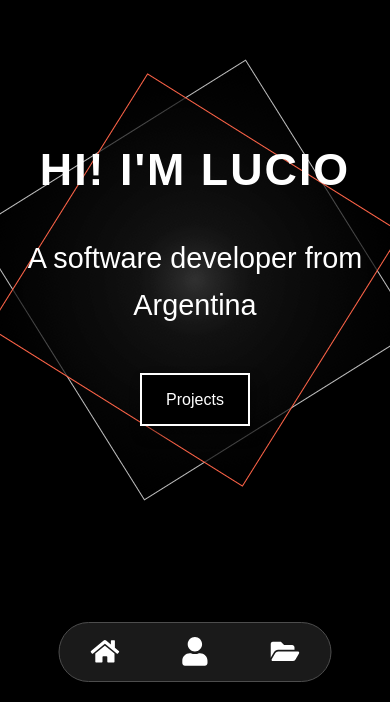
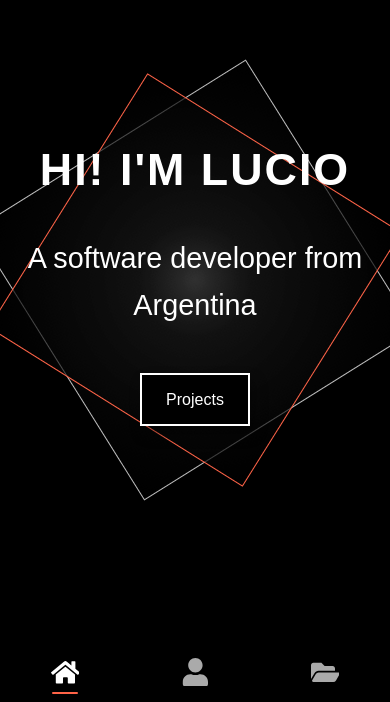
Before and after one commit to Lucio-Morales/portfolio, a React (Vite) app: page / in a window 390 px wide. Shown: the part 142-844 px from the top of the page. Built offline with nearby package versions, Linux system fonts and the light colour scheme.

Commit message:
modif en mobilenavbar

```diff
--- a/src/App.tsx
+++ b/src/App.tsx
@@ -2,8 +2,9 @@ import styled from 'styled-components';
 import GlobalStyles from './styled-components/GlobalStyles';
 import HeaderSection from './components/header';
 import MainSection from './components/main';
-import NavBar from './components/nav';
 import FooterSection from './components/footer';
+import useWindowWidth from './hooks/useWindowWidth';
+import MobileNavBar from './components/nav';
 
 const Layout = styled.div`
   display: grid;
@@ -11,12 +12,15 @@ const Layout = styled.div`
 `;
 
 function App() {
+  const windowWidth = useWindowWidth();
+  const isMobile = windowWidth < 768;
+
   return (
     <>
       <GlobalStyles />
       <Layout>
         <HeaderSection />
-        <NavBar />
+        {isMobile ? <MobileNavBar /> : <div>Desktop navbar</div>}
         <MainSection />
         <FooterSection />
       </Layout>
--- a/src/components/nav/index.tsx
+++ b/src/components/nav/index.tsx
@@ -1,34 +1,10 @@
-// import styled from 'styled-components';
-// import { FaHome, FaUser, FaFolderOpen } from 'react-icons/fa';
-
-// const Nav = styled.nav`
-//   display: flex;
-//   justify-content: space-around;
-//   align-items: center;
-//   position: fixed;
-//   bottom: 0;
-//   left: 0;
-//   width: 100%;
-//   height: 60px;
-//   background-color: #000000;
-//   color: white;
-//   z-index: 10000;
-
-//   a {
-//     padding: 10px 15px;
-//     color: white;
-//     text-decoration: none;
-//     font-size: 1.7rem;
-//     transition: color 0.3s ease, transform 0.3s ease;
-
-//     &:hover {
-//       transform: scale(1.2); /* Animación al hacer hover */
-//     }
-//   }
-// `;
-
 import styled from 'styled-components';
 import { FaHome, FaUser, FaFolderOpen } from 'react-icons/fa';
+import { useState } from 'react';
+
+interface ActiveProp {
+  active?: boolean;
+}
 
 const Nav = styled.nav`
   display: flex;
@@ -36,71 +12,76 @@ const Nav = styled.nav`
   align-items: center;
   padding-top: 8px;
   position: fixed;
-  bottom: 20px;
-  left: 50%;
-  transform: translateX(-50%);
-  width: 70%; /* Ancho en pantallas pequeñas */
+  bottom: 0;
+  left: 0;
+  width: 100%;
   height: 60px;
-  background-color: #1a1a1a;
-  border: 1px solid #4d4d4d;
-  border-radius: 30px;
-  color: white;
+  background-color: #000;
+  color: #fff;
   z-index: 100;
-  box-shadow: 0 4px 10px rgba(0, 0, 0, 0.3);
+`;
 
-  a {
-    padding: 0 15px;
-    color: white;
-    text-decoration: none;
-    font-size: 1.8rem;
-    line-height: 60px;
-    transition: color 0.3s ease, transform 0.3s ease;
+const IconWrapper = styled.a<ActiveProp>`
+  display: flex;
+  flex-direction: column;
+  align-items: center;
+  cursor: pointer;
+  font-size: 1.8rem;
+  color: ${(props) => (props.active ? '#fff' : '#aaa')};
+  transition: color 0.2s ease;
+  text-decoration: none;
 
-    &:hover {
-      color: silver;
-      transform: scale(1.2);
-    }
-  }
-
-  /* tablets */
-  @media (min-width: 768px) {
-    width: 50%; /* Menos ancha en pantallas medianas */
-    height: 50px; /* Reduce la altura */
-    border-radius: 25px;
-
-    a {
-      font-size: 2rem;
-      line-height: 50px;
-    }
-  }
-
-  /* escritorio */
-  @media (min-width: 1024px) {
-    width: 30%;
-    height: 50px;
-    border-radius: 20px;
-
-    a {
-      font-size: 1.7rem;
-      line-height: 45px;
-    }
+  &:hover {
+    color: #fff;
   }
 `;
 
-const NavBar = () => {
+const ActiveIndicator = styled.div<ActiveProp>`
+  height: 2px;
+  width: 90%;
+  background-color: tomato;
+  border-radius: 2px;
+  margin-top: 6px;
+  transition: opacity 0.2s ease;
+  opacity: ${(props) => (props.active ? '1' : '0')};
+`;
+
+const MobileNavBar = () => {
+  const [activeTab, setActiveTab] = useState('home');
+
+  const handleSetActive = (tab: string) => {
+    setActiveTab(tab);
+    document.getElementById(tab)?.scrollIntoView({ behavior: 'smooth' });
+  };
+
   return (
     <Nav>
-      <a href="#home">
+      <IconWrapper
+        href="#home"
+        active={activeTab === 'home'}
+        onClick={() => handleSetActive('home')}
+      >
         <FaHome />
-      </a>
-      <a href="#about">
+        <ActiveIndicator active={activeTab === 'home'} />
+      </IconWrapper>
+      <IconWrapper
+        href="#about"
+        active={activeTab === 'about'}
+        onClick={() => handleSetActive('about')}
+      >
         <FaUser />
-      </a>
-      <a href="#projects">
+        <ActiveIndicator active={activeTab === 'about'} />
+      </IconWrapper>
+      <IconWrapper
+        href="#projects"
+        active={activeTab === 'projects'}
+        onClick={() => handleSetActive('projects')}
+      >
         <FaFolderOpen />
-      </a>
+        <ActiveIndicator active={activeTab === 'projects'} />
+      </IconWrapper>
     </Nav>
   );
 };
 
-export default NavBar;
+export default MobileNavBar;
--- /dev/null
+++ b/src/hooks/useWindowWidth.ts
@@ -0,0 +1,16 @@
+import { useState, useEffect } from 'react';
+
+const useWindowWidth = () => {
+  const [windowWidth, setWindowWidth] = useState(window.innerWidth);
+
+  useEffect(() => {
+    const handleResize = () => setWindowWidth(window.innerWidth);
+    window.addEventListener('resize', handleResize);
+
+    return () => window.removeEventListener('resize', handleResize);
+  }, []);
+
+  return windowWidth;
+};
+
+export default useWindowWidth;
```
Also changed, not shown: src/components/main/components/about/index.tsx (+61 -228 lines).
